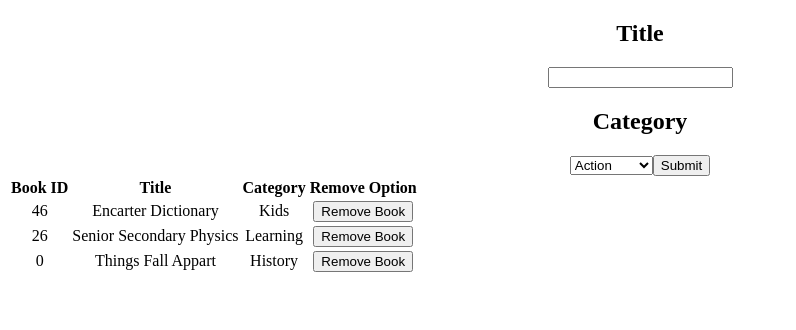
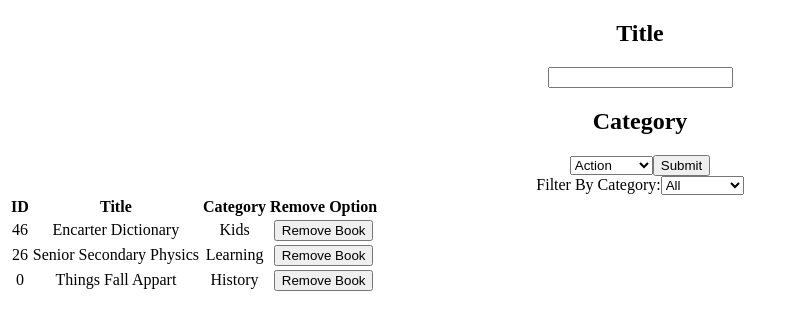
Before and after one commit to flpfar/bookstore-cms, a React (Create React App) app: page / in a window 1280 px wide. Shown: the top 330 px of the page, without its empty margins (0-796 px from the left). Built offline with nearby package versions, Linux system fonts and the light colour scheme.

Commit message:
Refactoring Components And Functions

```diff
--- a/src/actions/index.js
+++ b/src/actions/index.js
@@ -12,11 +12,11 @@ const removeBook = book => ({
   book,
 });
 
-const filterBook = category => ({
+const filterOurBook = category => ({
   type: CHANGE_FILTER,
   category,
 });
 
 export {
-  CREATE_BOOK, REMOVE_BOOK, CHANGE_FILTER, createBook, removeBook, filterBook,
+  CREATE_BOOK, REMOVE_BOOK, CHANGE_FILTER, createBook, removeBook, filterOurBook,
 };
--- a/src/components/Book.js
+++ b/src/components/Book.js
@@ -1,16 +1,21 @@
 import React from 'react';
 import PropTypes from 'prop-types';
 
-const Books = ({ book, removeBook }) => (
+const Books = props => {
+  const { book, removeBtn } = props;
+  return (
+    <tbody>
       <tr key={book.id}>
         <td>{book.id}</td>
         <td>{book.title}</td>
         <td>{book.category}</td>
         <td>
-      <button type="submit" onClick={() => removeBook(book)}>Remove Book</button>
+          <button type="submit" onClick={() => removeBtn(book)}>Remove Book</button>
         </td>
       </tr>
+    </tbody>
   );
+};
 
 Books.propTypes = {
   book: PropTypes.shape({
@@ -18,7 +23,7 @@ Books.propTypes = {
     title: PropTypes.string,
     category: PropTypes.string,
   }).isRequired,
-  removeBook: PropTypes.func.isRequired,
+  removeBtn: PropTypes.func.isRequired,
 };
 
 export default Books;
--- a/src/components/CategoryFilter.js
+++ b/src/components/CategoryFilter.js
@@ -1,7 +1,6 @@
-import React from 'react';
 import PropTypes from 'prop-types';
 
-const CategoryFilter = ({ filterBook }) => {
+const CategoryFilter = props => {
   const CATEGORIES = [
     'All',
     'Action',
@@ -12,23 +11,30 @@ const CategoryFilter = ({ filterBook }) => {
     'Learning',
     'Sci-Fi',
   ];
-  const mapCategories = CATEGORIES.map(bookCat => (
-    <option value={bookCat} key={bookCat}>
-      {bookCat}
-    </option>
-  ));
+
+  const { handleFilter } = props;
+
+  const handleClick = event => {
+    const { value } = event.target;
+    if (value === 'All') {
+      handleFilter(null);
+    } else {
+      handleFilter(value);
+    }
+  };
+
   return (
     <div>
-      <select onChange={e => filterBook(e)}>
-        <option disabled selected>Select</option>
-        {mapCategories}
+      Filter By Category:
+      <select name="category" id="select" onChange={handleClick}>
+        {CATEGORIES.map(category => <option value={category} key={category}>{category}</option>)}
       </select>
     </div>
   );
 };
 
 CategoryFilter.propTypes = {
-  filterBook: PropTypes.func.isRequired,
+  handleFilter: PropTypes.func.isRequired,
 };
 
 export default CategoryFilter;
--- a/src/containers/BooksList.js
+++ b/src/containers/BooksList.js
@@ -2,42 +2,61 @@ import React from 'react';
 import PropTypes from 'prop-types';
 import { connect } from 'react-redux';
 import Book from '../components/Book';
-import { removeBook } from '../actions/index';
+import { removeBook, filterOurBook } from '../actions/index';
+import CategoryFilter from '../components/CategoryFilter';
+// import { filterBook } from '../filterBookCat';
 
 const BooksList = props => {
-  const { books } = props;
+  const { books, filtered } = props;
 
   const handleRemoveBook = book => {
     const { removeBook } = props;
     removeBook(book);
   };
 
+  const handleFilterChange = category => {
+    const { filter } = props;
+    filter(category);
+  };
+
+  const filteredBooks = books.filter(book => (
+    !!((filtered === null || filtered === book.category))));
+
   return (
+    <div>
+      <CategoryFilter handleFilter={handleFilterChange} />
       <table>
+        <thead>
           <tr>
-        <th>Book ID</th>
+            <th>ID</th>
             <th>Title</th>
             <th>Category</th>
             <th>Remove Option</th>
           </tr>
-      <tbody>
-        {books.map(book => (
-          <Book key={book.id} book={book} removeBook={handleRemoveBook} />
-        ))}
-      </tbody>
+        </thead>
+        {filteredBooks.map(book => <Book key={book.id} book={book} removeBtn={handleRemoveBook} />)}
       </table>
+    </div>
   );
 };
 
 const mapStateToProps = state => ({
   books: state.books,
+  filter: state.filter,
 });
 
 const mapDispatchToProps = dispatch => ({
   removeBook: book => {
     dispatch(removeBook(book));
   },
+  filter: category => {
+    dispatch(filterOurBook(category));
+  },
 });
+
+BooksList.defaultProps = {
+  filtered: null,
+};
 
 BooksList.propTypes = {
   books: PropTypes.arrayOf(PropTypes.shape({
@@ -46,6 +65,8 @@ BooksList.propTypes = {
     category: PropTypes.string,
   })).isRequired,
   removeBook: PropTypes.func.isRequired,
+  filter: PropTypes.func.isRequired,
+  filtered: PropTypes.string,
 };
 
 export default connect(mapStateToProps, mapDispatchToProps)(BooksList);
--- /dev/null
+++ b/src/filterBookCat.js
@@ -0,0 +1,20 @@
+const validateForm = (title, category) => {
+  const errors = [];
+  if (title.length === 0) {
+    errors.push('Book title cannot be blank!');
+  }
+  if (category.length === 0) {
+    errors.push('Book category cannot be blank!');
+  }
+  return errors;
+};
+
+const filterBook = props => {
+  const { books, filter } = props;
+  if (books && filter === 'All') {
+    return books;
+  }
+  return books.filter(book => book.category === filter);
+};
+
+export { validateForm, filterBook };
```
Lines whose indentation alone changed are shown as unchanged.
